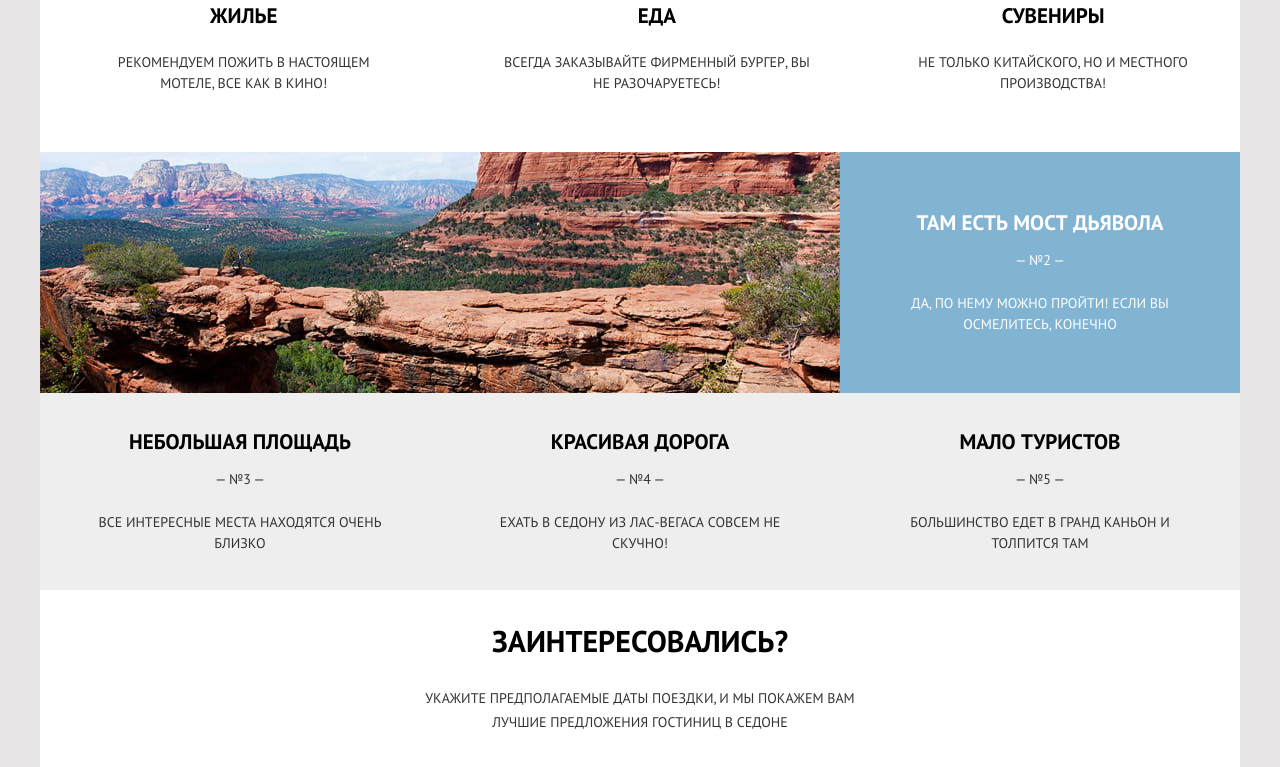
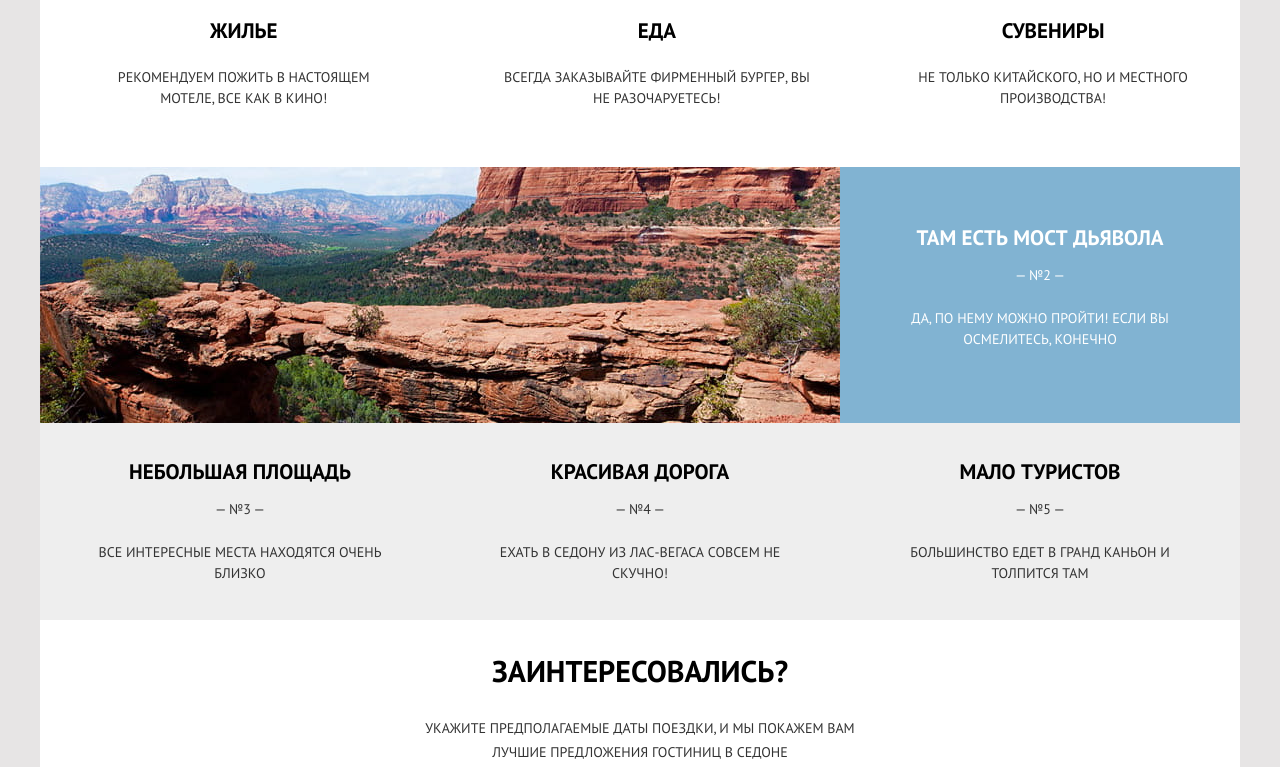
Before and after one commit to jiogunoff/HTMLAcademy, a website: page index.html in a window 1280 px wide. Shown: the part 1140-1907 px from the top of the page. Drawn offline with Linux system fonts and the light colour scheme.

Commit message:
flex fixes

```diff
--- a/index.html
+++ b/index.html
@@ -127,6 +127,7 @@
         </div>
         <ol class="reasons-list">
           <li class="reasons-item">
+            <div class="reason">
               <div class="reason-card-wrapper">
                 <article class="reason-card blue">
                   <h3 class="title-s reason-title">Настоящий городок</h3>
@@ -135,8 +136,10 @@
                     Седона не аттракцион для туристов, там течет своя жизнь
                   </p>
                 </article>
-
+              </div>
+              <div class="reason-img-wrapper">
                 <div class="reason-img reason-city"></div>
+              </div>
             </div>
 
             <ul class="advantages-list">
@@ -210,7 +213,8 @@
           </li>
 
           <li class="reasons-item">
-            <div class="reason-card-wrapper reverse">
+            <div class="reason reverse">
+              <div class="reason-card-wrapper">
                 <article class="reason-card blue">
                   <h3 class="title-s reason-title">Там есть Мост дьявола</h3>
                   <p class="reason-text reason-number">— №2 —</p>
@@ -218,7 +222,10 @@
                     Да, по нему можно пройти! Если вы осмелитесь, конечно
                   </p>
                 </article>
+              </div>
+              <div class="reason-img-wrapper">
                 <div class="reason-img reason-bridge"></div>
+              </div>
             </div>
           </li>
           <li class="reasons-item regular">
--- a/styles/blocks/reasons.css
+++ b/styles/blocks/reasons.css
@@ -1,3 +1,7 @@
+.reasons-list {
+  width: 100%;
+}
+
 .reasons {
   display: flex;
   flex-direction: column;
@@ -32,9 +36,19 @@
   background-color: #eeeeee;
   padding: 36px 20px;
 }
+.reason-img-wrapper {
+  overflow: hidden;
+  width: 100%;
+  position: relative;
+  min-height: 256px;
+}
 
 .reason-img {
-  height: 260px;
+  position: absolute;
+  top: 0;
+  left: 0;
+  width: 100%;
+  height: 100%;
 }
 
 .reason-city {
@@ -78,7 +92,8 @@
     height: 0;
   }
   .reasons-item.regular {
-    width: calc(100% / 3);
+    flex: 1 0 0;
+    min-width: 256px;
   }
   .reason-card {
     padding: 36px 32px;
@@ -87,16 +102,22 @@
     padding: 36px 40px;
   }
   .reason-card-wrapper {
+    flex: 1 0 0;
+  }
+  .reason-img-wrapper {
+    flex: 2 0 0;
+    flex-grow: 2;
+    flex-shrink: 0;
+    flex-basis: 0;
+  }
+  .reason {
     display: flex;
     flex-direction: row;
   }
-  .reason-card-wrapper.reverse {
+  .reason.reverse {
     flex-direction: row-reverse;
   }
-  .reason-img {
-    min-width: calc(100% * 2 / 3);
-    height: auto;
-  }
+
   .reason-title {
     margin-bottom: 14px;
   }
```
Lines whose indentation alone changed are shown as unchanged.
